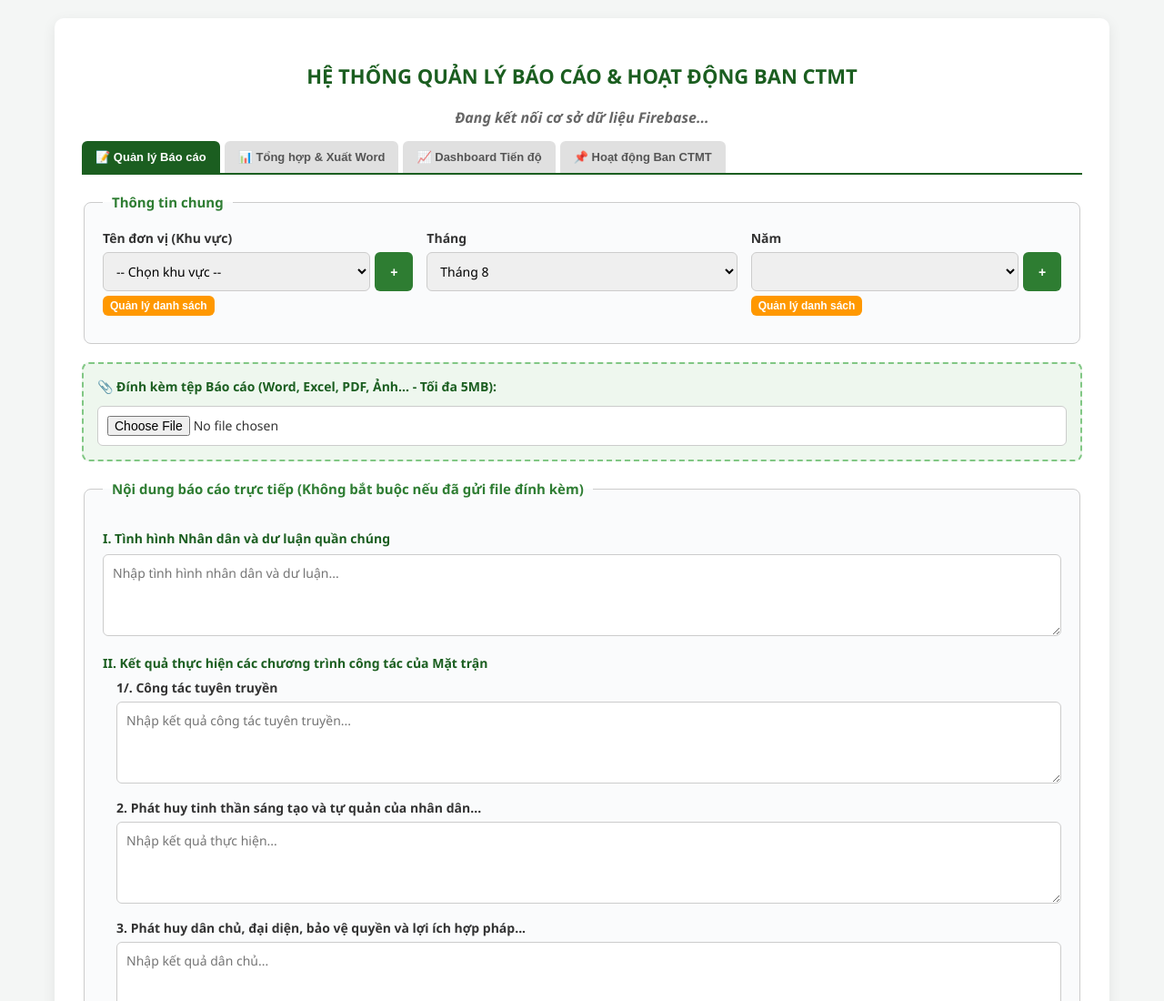
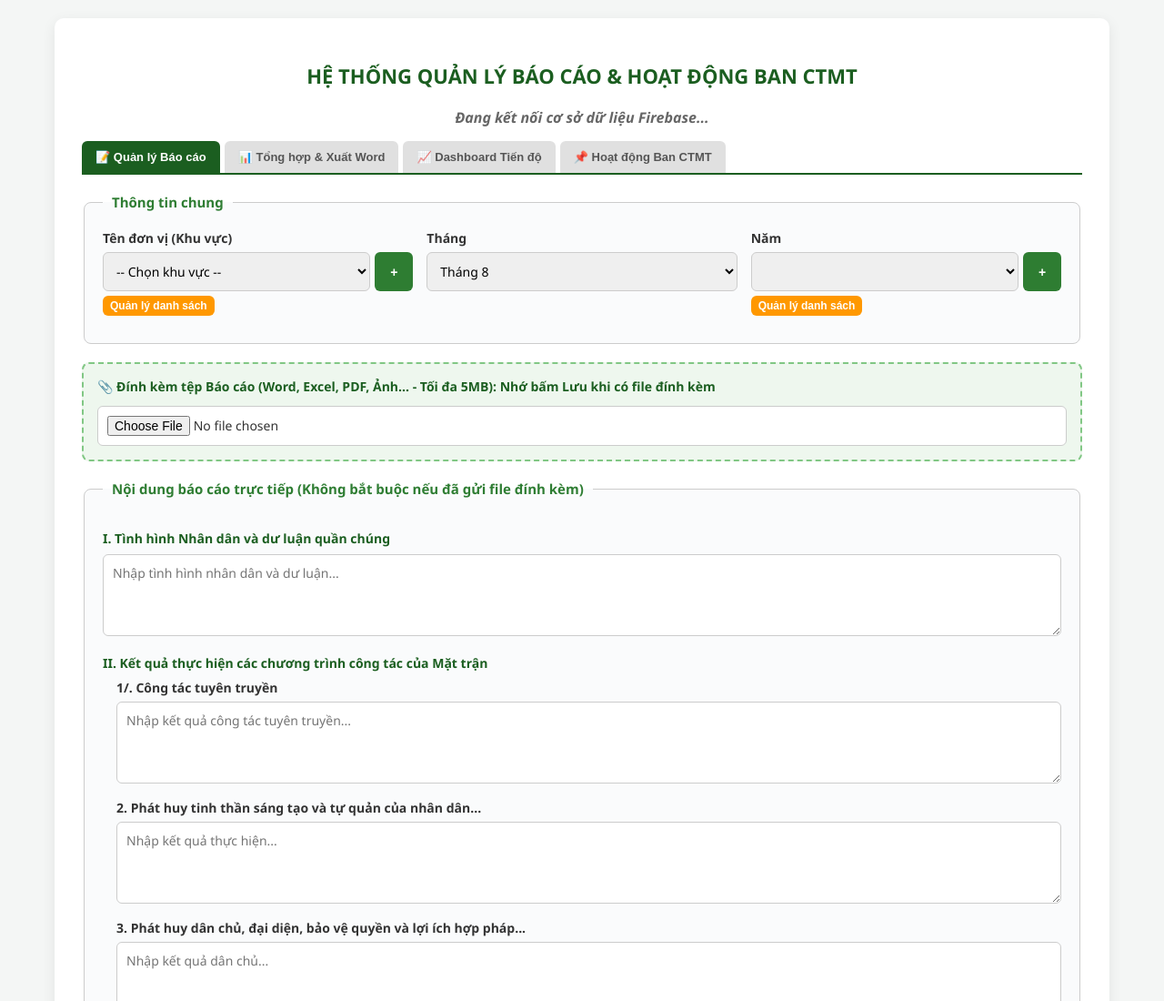
Before and after one commit to thanh941980-oss/HD-BanCTMT, a plain HTML site: page index.html in a window 1280 px wide. Shown: the top 1100 px of the page at 91% size. Drawn offline with Linux system fonts and the light colour scheme; no server answers.

Commit message:
Update index.html

```diff
--- a/index.html
+++ b/index.html
@@ -482,7 +482,7 @@
 
         <!-- KHỐI ĐÍNH KÈM TỆP BÁO CÁO -->
         <div class="file-upload-box">
-            <label style="font-weight: bold; color: var(--primary-color);">📎 Đính kèm tệp Báo cáo (Word, Excel, PDF, Ảnh... - Tối đa 5MB):</label>
+            <label style="font-weight: bold; color: var(--primary-color);">📎 Đính kèm tệp Báo cáo (Word, Excel, PDF, Ảnh... - Tối đa 5MB): Nhớ bấm Lưu khi có file đính kèm</label>
             <input type="file" id="reportFileInput" onchange="handleFileSelect(event)" style="margin-top: 6px; background: #fff;">
 
             <div id="fileInfoDisplay" class="file-info-badge" style="display: none;">
```
